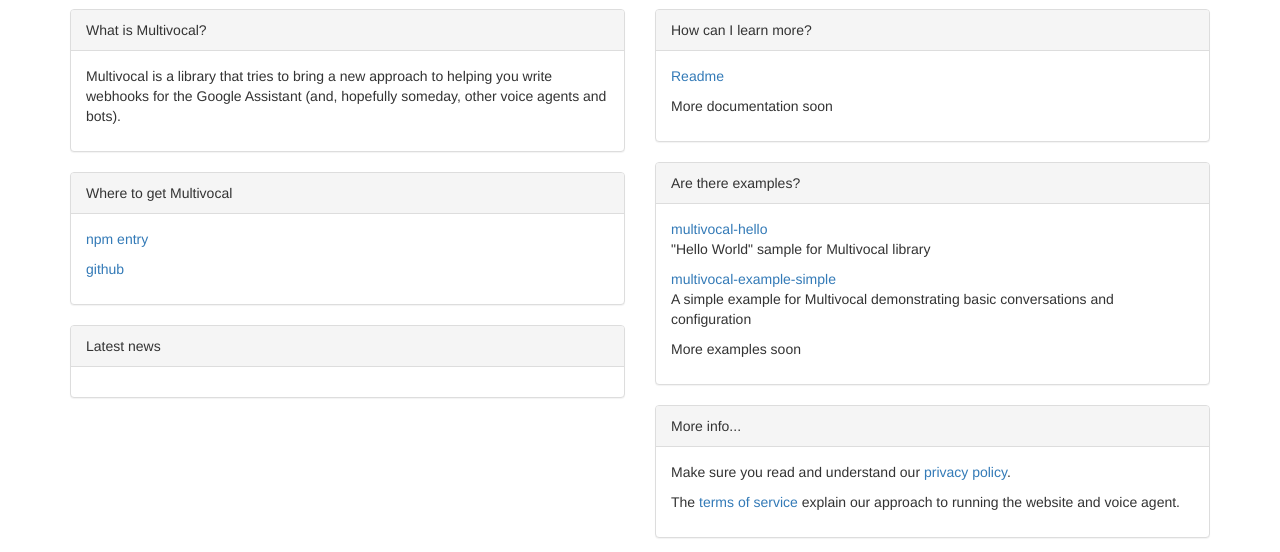
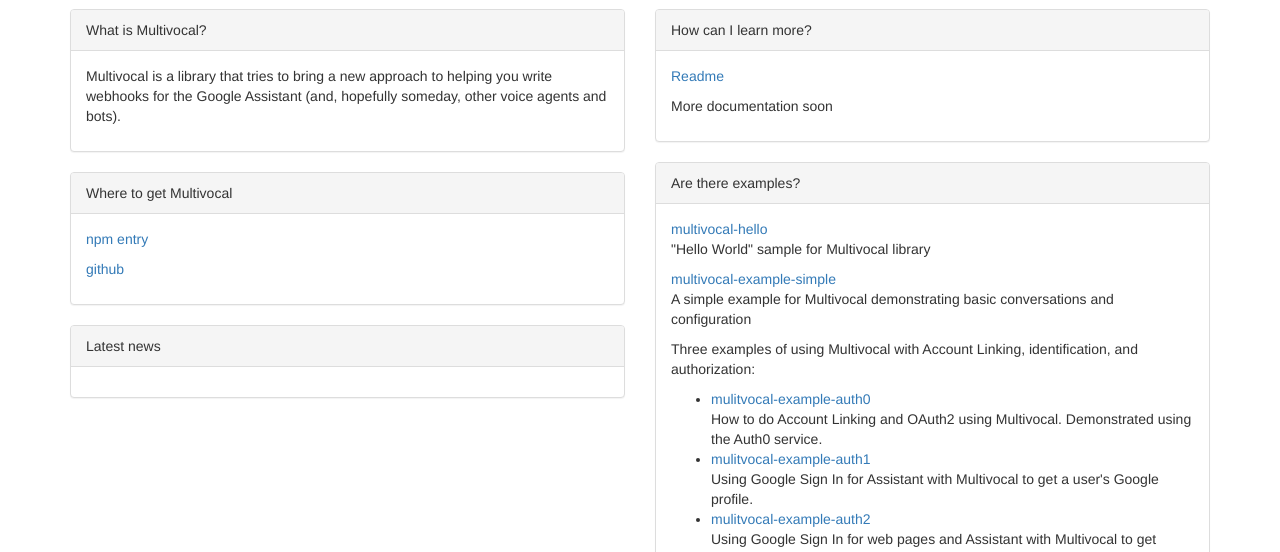
Before and after one commit to afirstenberg/multivocal-info, a plain HTML site: page public/index.html in a window 1280 px wide. Shown: the part 61-613 px from the top of the page. Drawn offline with nearby package versions, Linux system fonts and the light colour scheme; some packages are replaced by stand-ins of ours; a script that the page names is missing.

Commit message:
Added auth examples

```diff
--- a/public/index.html
+++ b/public/index.html
@@ -195,6 +195,28 @@
           A simple example for Multivocal demonstrating basic conversations and configuration
         </p>
         <p>
+          Three examples of using Multivocal with Account Linking, identification,
+          and authorization:
+          <ul>
+            <li>
+              <a href="https://github.com/afirstenberg/multivocal-example-auth0">mulitvocal-example-auth0</a><br/>
+              How to do Account Linking and OAuth2 using Multivocal.
+              Demonstrated using the Auth0 service.
+            </li>
+            <li>
+              <a href="https://github.com/afirstenberg/multivocal-example-auth1">mulitvocal-example-auth1</a><br/>
+              Using Google Sign In for Assistant with Multivocal to get a user's
+              Google profile.
+            </li>
+            <li>
+              <a href="https://github.com/afirstenberg/multivocal-example-auth2">mulitvocal-example-auth2</a><br/>
+              Using Google Sign In for web pages and Assistant with Multivocal
+              to get permission from a user to access Google's APIs on their
+              behalf.
+            </li>
+          </ul>
+        </p>
+        <p>
           More examples soon
         </p>
       </div>
```
